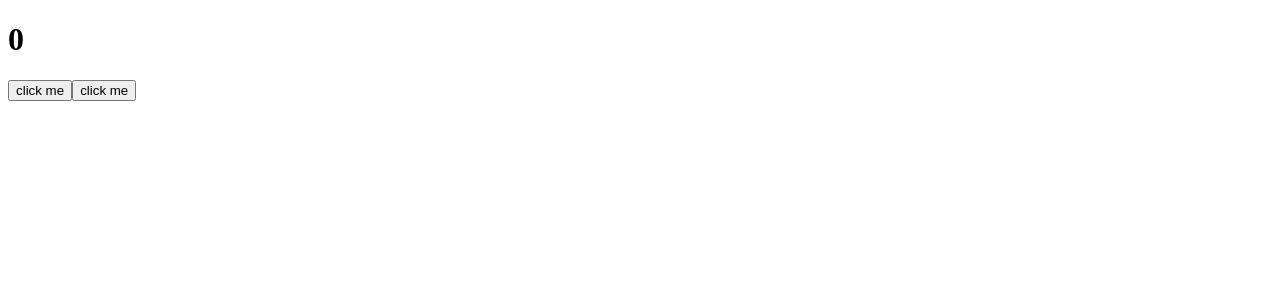
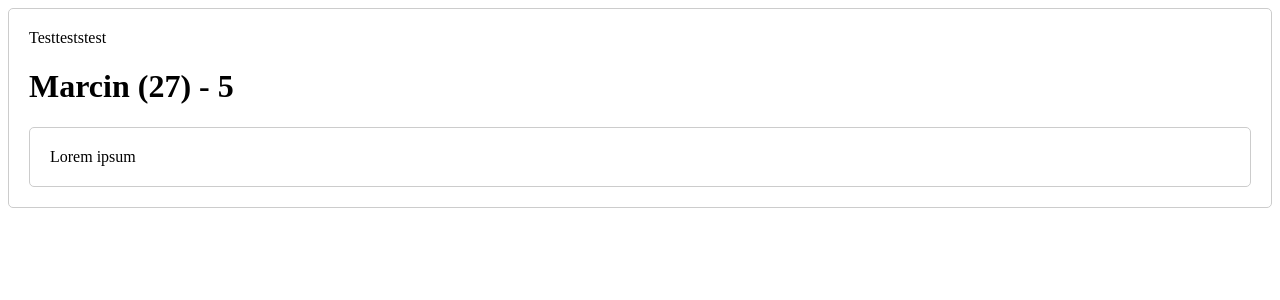
Before and after one commit to MarcinGrygierek/react-training, a React (Create React App) app in the folder app/: page / in a window 1280 px wide. Shown: the top 300 px of the page. Built offline with nearby package versions, Linux system fonts and the light colour scheme.

Commit message:
children props, conditional rendering

```diff
--- /dev/null
+++ b/app/src/AppNesting.tsx
@@ -0,0 +1,14 @@
+import { useState } from "react";
+import StatefulComponent from "./StatefulComponent";
+import Wrapper from "./Wrapper";
+
+const AppNesting = () => {
+    const [isVisible, setVisible] = useState(true);
+    return <Wrapper>
+        Testteststest
+        {isVisible && <StatefulComponent defaultName='Marcin' />}
+        <Wrapper>Lorem ipsum</Wrapper>
+    </Wrapper>
+}
+
+export default AppNesting;
--- /dev/null
+++ b/app/src/Wrapper.tsx
@@ -0,0 +1,15 @@
+interface Props {
+    children: React.ReactNode;
+}
+
+const Wrapper = ({children}: Props) => {
+    return <div style={{
+        padding: '20px',
+        borderRadius: '5px',
+        border: '1px solid #ccc'
+    }}>
+        {children}
+    </div>
+}
+
+export default Wrapper;
--- a/app/src/index.tsx
+++ b/app/src/index.tsx
@@ -2,12 +2,13 @@ import React from 'react';
 import ReactDOM from 'react-dom';
 import App from './App';
 import AppEvents from './AppEvents';
+import AppNesting from './AppNesting';
 import AppProps from './AppProps';
 import AppState from './AppState';
 import reportWebVitals from './reportWebVitals';
 
 ReactDOM.render(
-  <AppEvents />,
+  <AppNesting />,
   document.getElementById('root')
 );
 
```
Also changed, not shown: 1 other file (tests, documents, lock files or other folders).
